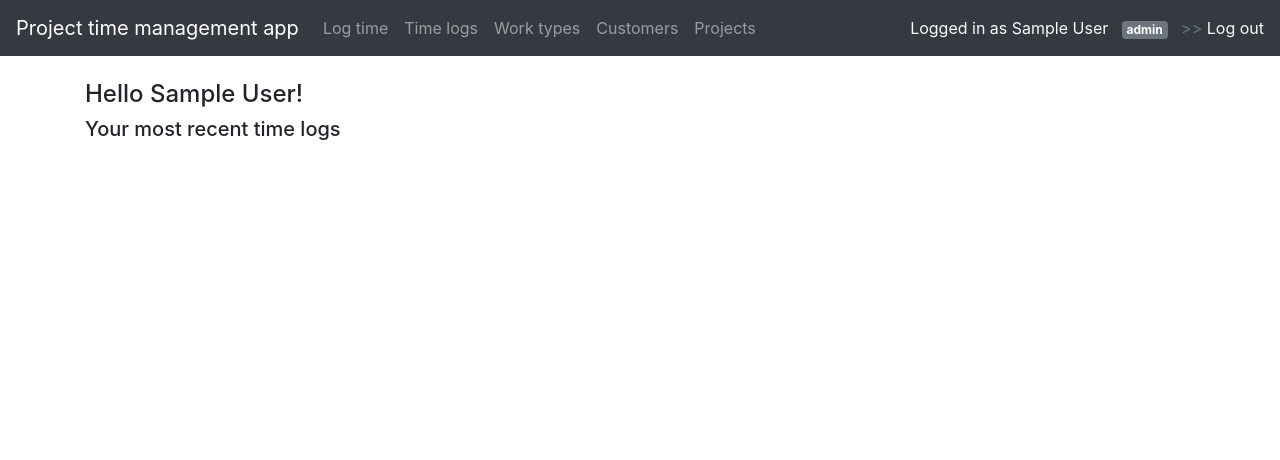
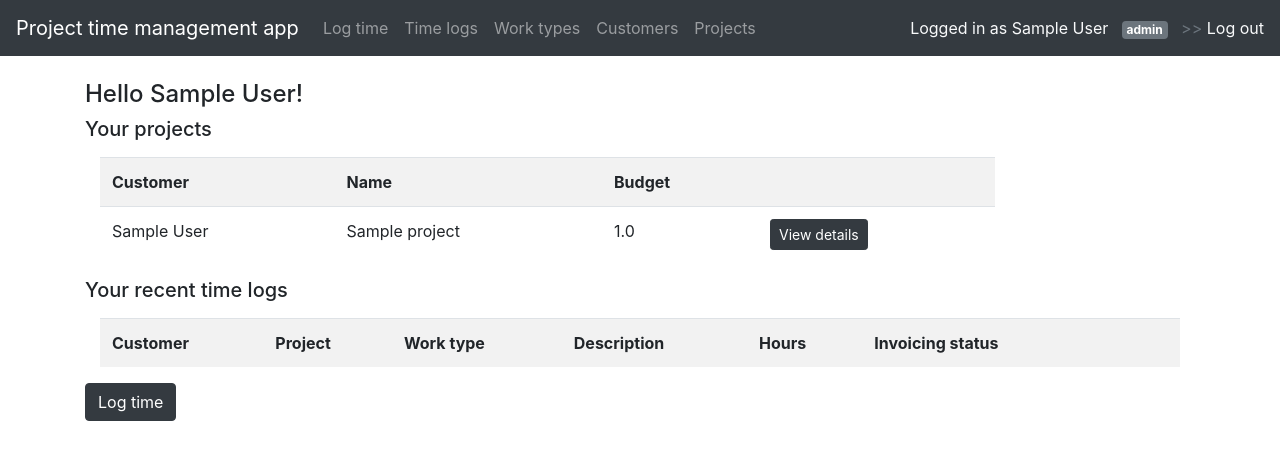
Before and after one commit to emmalait/project-time-mgmt, a Flask app: page / in a window 1280 px wide. Shown: the top 460 px of the page. Run offline with Flask 2, Linux system fonts and the light colour scheme; a user stored in the database is signed in; tables that the repository leaves empty hold one stand-in row (values such as "Sample post"); data that the repository does not hold is empty; some libraries are stand-ins or nearby versions.

Commit message:
Added summary information to front page

```diff
--- a/application/auth/views.py
+++ b/application/auth/views.py
@@ -18,7 +18,7 @@ def auth_login():
         return render_template("auth/loginform.html", form = form, error = "No such username or password")
 
     login_user(user)
-    return redirect(url_for("timelogs_index"))
+    return redirect(url_for("index"))
 
 # Handle logout
 @app.route("/auth/logout")
--- a/application/templates/index.html
+++ b/application/templates/index.html
@@ -2,11 +2,93 @@
 
 {% block body %}
 
-
     {% if current_user.is_authenticated %}
         <h4>Hello {{ current_user.name }}!</h4>
 
-        <h5>Your most recent time logs</h5>
+        <h5>Your projects</h5>
+
+        <p>
+    <div class="col-md-10">
+       <table class="table table-striped">
+            <tr>
+                <th>Customer</th>
+                <th>Name</th>
+                <th>Budget</th>
+                {% if current_user.role == "manager" %}
+                <th>Costs</th>
+                <th>Revenues</th>
+                <th>Profit</th>
+                {% endif %}
+                <th></th>
+            </tr>
+            {% for project in projects %}
+            <tr>
+                <td>{{ project.customer_name }}</td>
+                <td>{{ project.name }}</td>
+                <td>{{ project.budget }}</td>
+                {% if current_user.role == "manager" %}
+                <td>{{ project.costs }}</td>
+                <td>{{ project.revenues }}</td>
+                <td>{{ project.revenues-project.costs }}</td>
+                {% endif %}
+                <td><a href="{{ url_for('project', project_id=project.id) }}" class="btn btn-dark btn-sm">View details</a></td>
+            </tr>
+            {% endfor %}
+        </table>
+    </div>
+</p>
+
+<h5>Your recent time logs</h5>
+
+<p>
+        <div class="col-12">
+               <table class="table table-striped">
+                    <tr>
+                        <th>Customer</th>
+                        <th>Project</th>
+                        <th>Work type</th>
+                        <th>Description</th>
+                        <th>Hours</th>
+                        <th>Invoicing status</th>
+                        <th></th>
+                        <th></th>
+                    </tr>
+                    {% for timelog in timelogs %}
+                    <tr>
+                        <td>{{ timelog.customer_name }}</td>
+                        <td>{{ timelog.project_name }}</td>
+                        <td>{{ timelog.work_type_name }}</td>
+                        <td>{{ timelog.description }}</td>
+                        <td>{{ timelog.hours}}</td>
+                        <td>
+                            {% if timelog.cleared == True %}
+                            <span class="badge badge-success">Invoiced</span>
+                            {% endif %}
+                            {% if timelog.cleared == False %}
+                            <span class="badge badge-secondary">Not invoiced</span>
+                            {% endif %}
+                        </td>
+                        <td>
+                            {% if timelog.cleared == False %}
+                            <form method="GET" action="{{ url_for('timelog', timelog_id=timelog.id) }}">
+                                <input type="submit" value="Edit" class="btn btn-dark btn-sm"/>
+                            </form>
+                            {% endif %}
+                        </td>
+                        <td>
+                            {% if timelog.cleared == False %}
+                            <form method="POST" action="{{ url_for('timelogs_delete', timelog_id=timelog.id) }}">
+                                <input type="submit" value="Delete" class="btn btn-dark btn-sm"/>
+                            </form>
+                            {% endif %}
+                        </td>
+                    </tr>
+                    {% endfor %}
+                </table>
+        </div>
+    </p>
+
+    <p><a href="{{ url_for('timelogs_form') }}" class="btn btn-dark">Log time</a></p>
 
     {% else %}
         <p>
--- a/application/views.py
+++ b/application/views.py
@@ -1,8 +1,28 @@
 from flask import render_template
 from application import app
-from flask_login import login_required
+from flask_login import login_required, current_user
+
+from application.projects.models import Project
+from application.timelogs.models import TimeLog
+from application.customers.models import Customer
+from application.worktypes.models import WorkType
 
 @app.route("/")
 @login_required
 def index():
-    return render_template("index.html")
+    projects = Project.find_projects_user_is_assigned_to(current_user.id)
+
+    for project in projects:
+        project.customer_name = Customer.query.filter_by(id = project.customer_id).first().name
+        project.budget = float(str(project.budget))
+        project.costs = Project.get_costs(project.id)
+        project.revenues = Project.get_revenues(project.id)
+
+    timelogs = TimeLog.query.filter_by(account_id = current_user.id).order_by(TimeLog.date_created.desc()).limit(5).all()
+
+    for timelog in timelogs:
+        timelog.customer_name = Customer.query.filter_by(id = Project.query.filter_by(id = timelog.project_id).first().customer_id).first().name
+        timelog.project_name = Project.query.filter_by(id = timelog.project_id).first().name
+        timelog.work_type_name = WorkType.query.filter_by(id = timelog.work_type_id).first().name
+
+    return render_template("index.html", projects = projects, timelogs = timelogs)
```
